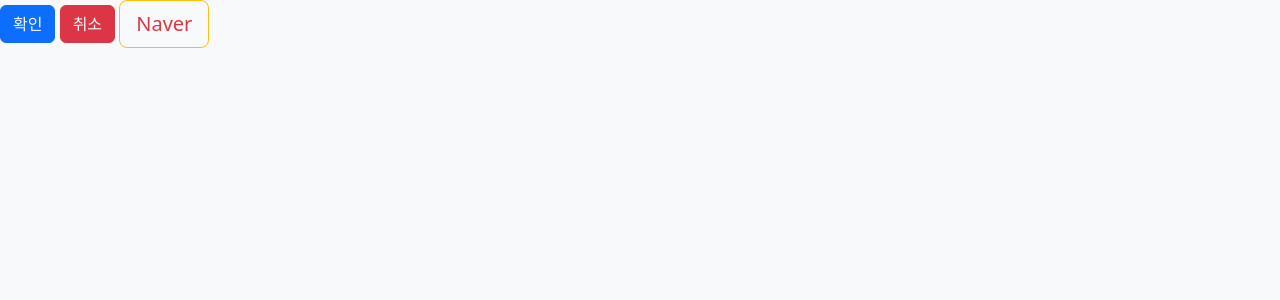
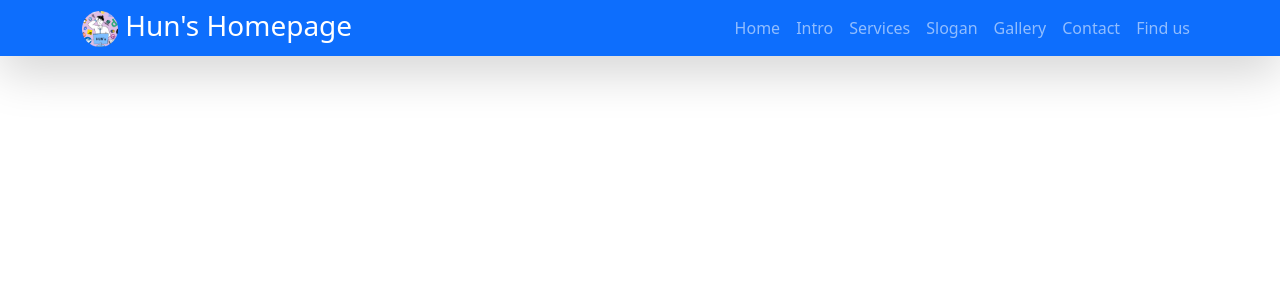
Before and after one commit to sh95fit/Proj1.MORE, a Django app: template more/templates/main.html in a window 1280 px wide. Shown: the top 300 px of the page. Run offline with Django 3.2, Linux system fonts and the light colour scheme; the template is opened without the code that fills it, so the values that code supplies are empty.

Commit message:
상단 네비게이션바 적용

```diff
--- a/more/templates/base.html
+++ b/more/templates/base.html
@@ -7,13 +7,7 @@
   <head>
     <meta charset="utf-8" />
     <meta name="viewport" content="width-device-width" , initial-scale="1" />
-    <!-- title -->
-    <title>MORE | {% block title %}{% endblock %}</title>
-    <!-- favicon -->
-    <link
-      rel="shortcut icon"
-      href="{% static 'images/favicon/favicon.png' %}"
-    />
+
     <!-- 부트스트랩 css 적용 -->
     <link
       href="https://cdn.jsdelivr.net/npm/bootstrap@5.2.3/dist/css/bootstrap.min.css"
@@ -21,20 +15,106 @@
       integrity="sha384-rbsA2VBKQhggwzxH7pPCaAqO46MgnOM80zW1RWuH61DGLwZJEdK2Kadq2F9CUG65"
       crossorigin="anonymous"
     />
+
+    <!-- font-awesom CDN 추가 -->
+    <link
+      rel="stylesheet"
+      href="https://cdnjs.cloudflare.com/ajax/libs/font-awesome/6.2.1/css/all.min.css"
+      integrity="sha512-MV7K8+y+gLIBoVD59lQIYicR65iaqukzvf/nwasF0nqhPay5w/9lJmVM2hMDcnK1OnMGCdVK+iQrJ7lzPJQd1w=="
+      crossorigin="anonymous"
+      referrerpolicy="no-referrer"
+    />
+
+    <!-- slick-carousel CSS CDN 추가 -->
+    <link
+      rel="stylesheet"
+      href="https://cdnjs.cloudflare.com/ajax/libs/slick-carousel/1.8.1/slick.min.css"
+      integrity="sha512-yHknP1/AwR+yx26cB1y0cjvQUMvEa2PFzt1c9LlS4pRQ5NOTZFWbhBig+X9G9eYW/8m0/4OXNx8pxJ6z57x0dw=="
+      crossorigin="anonymous"
+      referrerpolicy="no-referrer"
+    />
+    <link
+      rel="stylesheet"
+      href="https://cdnjs.cloudflare.com/ajax/libs/slick-carousel/1.8.1/slick-theme.min.css"
+      integrity="sha512-17EgCFERpgZKcm0j0fEq1YCJuyAWdz9KUtv1EjVuaOz8pDnh/0nZxmU6BBXwaaxqoi9PQXnRWqlcDB027hgv9A=="
+      crossorigin="anonymous"
+      referrerpolicy="no-referrer"
+    />
+
+    <!-- main.css 추가 -->
+    <link rel="stylesheet" href="static/css/main.css" />
+
+    <!-- title -->
+    <title>MORE | {% block title %}{% endblock %}</title>
+
+    <!-- favicon -->
+    <link
+      rel="shortcut icon"
+      href="{% static 'images/favicon/favicon.png' %}"
+    />
   </head>
-  <body class="bg-light">
-    <button class="btn btn-primary text-light">확인</button>
-    <button class="btn btn-danger text-light">취소</button>
-    <a
-      href="https://www.naver.com"
-      class="btn btn-outline-warning btn-lg text-danger"
-      >Naver</a
+
+  <body>
+    <!-- 네비게이션바 구현 -->
+    <nav
+      class="navbar navbar-expand-lg navbar-dark bg-primary py-1 shadow-lg sticky-top"
     >
+      <div class="container">
+        <a href="#" class="navbar-brand align-middle">
+          <h3 class="m-0">
+            <img
+              src="static/images/logo/huns-logo.png"
+              alt="Logo"
+              height="36px"
+            />
+            Hun's Homepage
+          </h3>
+        </a>
+        <div class="collapse navbar-collapse">
+          <ul class="navbar-nav ms-auto mb-2 mb-lg-0">
+            <li class="nav-item">
+              <a href="#top" class="nav-link"> Home </a>
+            </li>
+            <li class="nav-item">
+              <a href="#intro" class="nav-link"> Intro </a>
+            </li>
+            <li class="nav-item">
+              <a href="#services" class="nav-link"> Services </a>
+            </li>
+            <li class="nav-item">
+              <a href="#slogan" class="nav-link"> Slogan </a>
+            </li>
+            <li class="nav-item">
+              <a href="#gallery" class="nav-link"> Gallery </a>
+            </li>
+            <li class="nav-item">
+              <a href="#cta" class="nav-link"> Contact </a>
+            </li>
+            <li class="nav-item">
+              <a href="#find-us" class="nav-link"> Find us </a>
+            </li>
+          </ul>
+        </div>
+      </div>
+    </nav>
+
     <!-- JavaScript 번들 추가 -->
+
+    <!-- 부트스트랩 js CDN 추가 -->
     <script
       src="https://cdn.jsdelivr.net/npm/bootstrap@5.2.3/dist/js/bootstrap.bundle.min.js"
       integrity="sha384-kenU1KFdBIe4zVF0s0G1M5b4hcpxyD9F7jL+jjXkk+Q2h455rYXK/7HAuoJl+0I4"
       crossorigin="anonymous"
     ></script>
+
+    <!-- slick-carousel JS CDN 추가 -->
+    <script
+      src="https://cdnjs.cloudflare.com/ajax/libs/slick-carousel/1.8.1/slick.min.js"
+      integrity="sha512-XtmMtDEcNz2j7ekrtHvOVR4iwwaD6o/FUJe6+Zq+HgcCsk3kj4uSQQR8weQ2QVj1o0Pk6PwYLohm206ZzNfubg=="
+      crossorigin="anonymous"
+      referrerpolicy="no-referrer"
+    ></script>
+
+    <script src="static/js/main.js"></script>
   </body>
 </html>
```
Also changed, not shown: more/static/css/main.css (added), more/static/images/logo/huns-logo.png (added), more/static/js/main.js (added).
